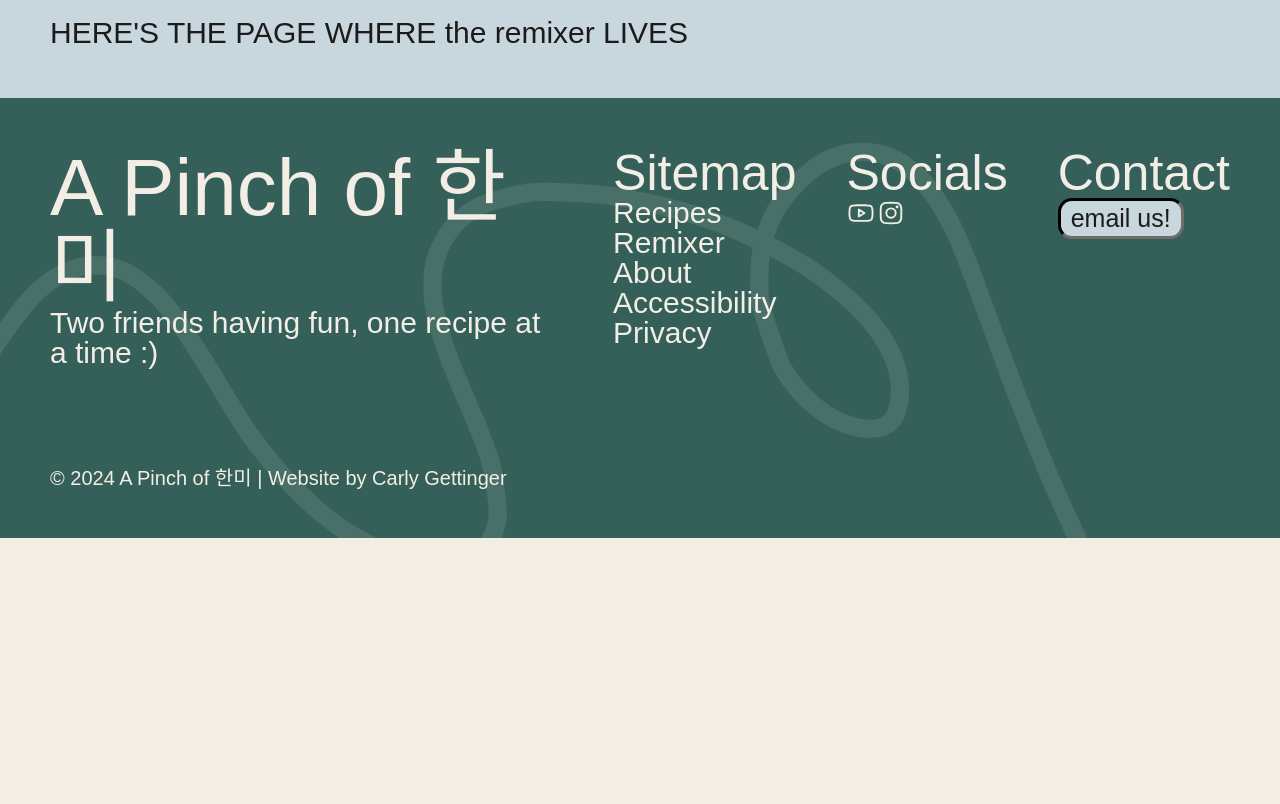
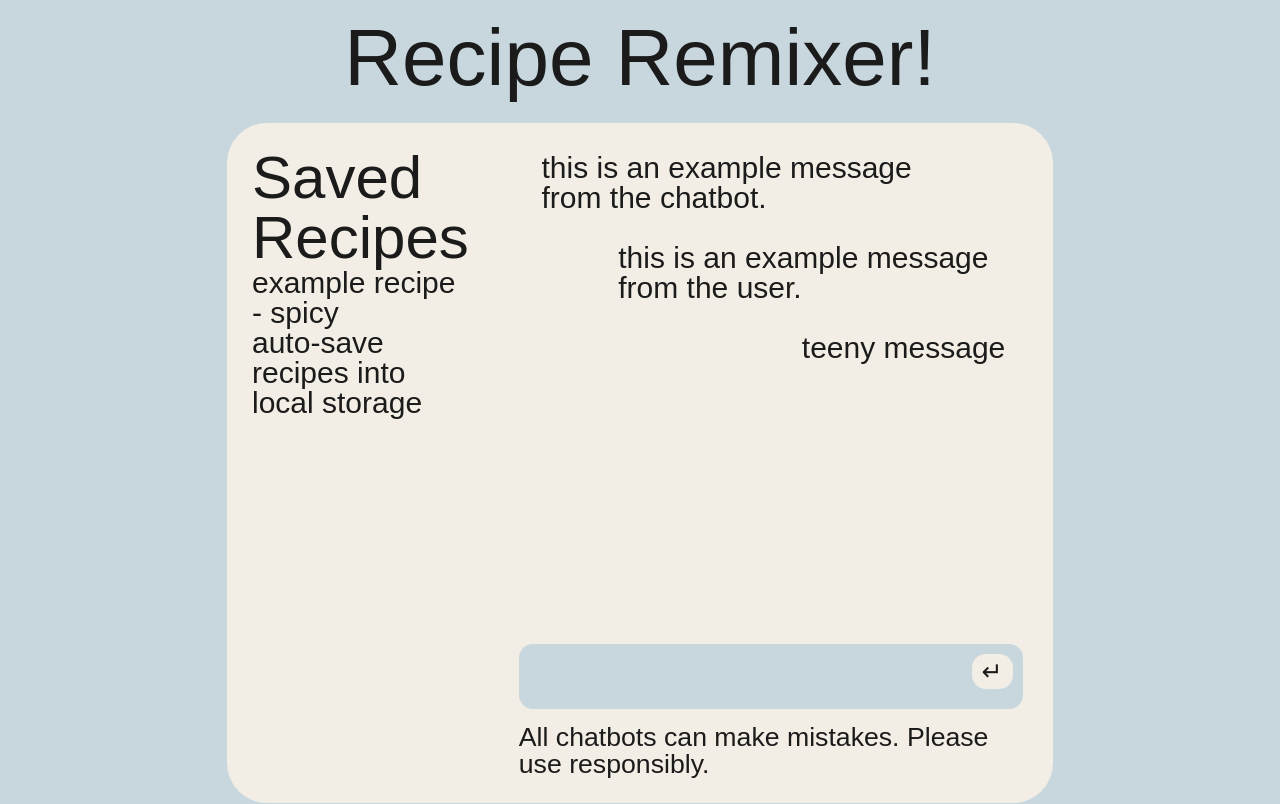
Before and after one commit to CJgett/gettinger-recipes, a Next.js app: page /remixer in a window 1280 px wide. Shown: the part 700-1504 px from the top of the page. Before the commit the page ends 1238 px from the top, so only its background shows below. Built offline with nearby package versions, Linux system fonts and the light colour scheme; a web font is replaced by a local one.

Commit message:
initial implementation - remixer

```diff
--- /dev/null
+++ b/app/components/Remixer.jsx
@@ -0,0 +1,38 @@
+export default function Remixer() {
+
+  return (
+    <div className="remixer-container">
+      <div className="remixer">
+        <div className="remixer-sidebar">
+          <h3>Saved Recipes</h3>
+          <ul className="saved-recipes-list">
+            <li>example recipe - spicy</li>
+            <li>auto-save recipes into local storage</li>
+          </ul>
+        </div>
+        <div className="remixer-chatbox">
+          <div className="remixer-messages">
+            <div className="remixer-message bot">
+              this is an example message from the chatbot.
+            </div>
+            <div className="remixer-message user">
+              this is an example message from the user.
+            </div>
+            <div className="remixer-message user">
+   teeny message
+            </div>
+          </div>
+          <div>
+          <div className="remixer-input">
+            <textarea></textarea>
+            <button>&crarr;</button>
+          </div>
+          <div className="remixer-warning">
+          All chatbots can make mistakes. Please use responsibly.
+          </div>
+        </div>
+        </div>
+      </div>
+    </div>
+  );
+}
--- a/app/remixer/page.jsx
+++ b/app/remixer/page.jsx
@@ -1,8 +1,14 @@
+import Remixer from '../components/Remixer.jsx'
+import '../styles/remixer.css'
+
 export default function RemixerPage() {
 
   return (
-    <section>
-    HERE'S THE PAGE WHERE the remixer LIVES
-    </section>
+    <div className="remixer-page">
+      <section>
+        <h2>Recipe Remixer!</h2>
+        <Remixer />
+      </section>
+    </div>
   );
 }
--- /dev/null
+++ b/app/styles/remixer.css
@@ -0,0 +1,116 @@
+.remixer-container {
+  display: flex;
+  flex-direction: column;
+  align-items: center;
+
+  .remixer {
+    box-sizing: border-box;
+    border: 8px solid var(--c-accent-tertiary);
+    border-radius: 40px;
+    width: 70%;
+    height: 85vh;
+    display: flex;
+    background-color: var(--c-bg);
+
+    .remixer-sidebar {
+      flex: 2;
+      border-right: 4px solid var(--c-accent-tertiary);
+      padding: 25px 0px 25px 0px;
+
+      > * {
+        padding: 0px 25px 0px 25px;
+      }
+
+      .saved-recipes-list {
+        padding-left: 0px;
+        padding-right: 0px;
+
+        li {
+          padding: 0px 25px 0px 25px;
+
+          &:hover {
+            background-color: rgba(255,255,255,0.3);
+            cursor: pointer;
+          }
+        }
+      }
+    }
+
+    .remixer-chatbox {
+      flex: 5;
+      padding: 25px;
+      display: flex;
+      flex-direction: column;
+      justify-content: space-between;
+
+      .remixer-messages {
+        overflow: scroll;
+        align-self: center;
+        display: flex;
+        flex-direction: column;
+        width: 95%;
+
+        .remixer-message {
+          display: block;
+          border-radius: 8px;
+          padding: 5px 10px 5px 10px;
+          margin-bottom: 20px;
+          max-width: 80%;
+          width: auto;
+
+          &.bot {
+            border: 2px dashed var(--c-accent-tertiary);
+            margin-right: 30px;
+            align-self: flex-start;
+          }
+
+          &.user {
+            border: 2px solid var(--c-accent-tertiary);
+            float: right;
+            margin-left: 30px;
+            align-self: flex-end;
+          }
+        }
+      }
+
+      .remixer-input {
+        width: 95%;
+        height: 1.5em;
+        background-color: var(--c-bg-secondary);
+        border-radius: 14px;
+        padding: 10px;
+        align-self: center;
+
+        textarea {
+          background-color: inherit;
+          border: none;
+          height: 100%;
+          width: 90%;
+          resize: none;
+          padding-left: 5px;
+          color: var(--c-text);
+
+          &:focus-visible {
+            outline: none;
+          }
+        }
+
+        button {
+          float: right;
+          border: none;
+        }
+      }
+
+      .remixer-warning {
+        margin-top: 15px;
+        font-size: 20pt;
+      }
+
+    }
+  }
+}
+
+.remixer-page > section > h2 {
+  text-align: center;
+  margin-bottom: 25px;
+}
--- a/app/styles/styles.css
+++ b/app/styles/styles.css
@@ -2,11 +2,17 @@
 
 @media (prefers-color-scheme: dark) {
   :root {
+    /* daaark gray */
     --c-bg: #1C1B1B;
+    /* daaark maroon */
     --c-bg-secondary: #331F29;
+    /* creamy white */
     --c-text: #F2EEE5;
+    /* light blue */
     --c-accent-primary: #C8D7DE;
+    /* light purple */
     --c-accent-secondary: #8E5572;
+    --c-accent-tertiary: #3E3C3C;
   }
 }
 
@@ -62,6 +68,12 @@ h3 {
   font-size: 60px;
 }
 
+textarea {
+  font-family: var(--f-dongle);
+  font-size: 25px;
+  line-height: 20px;
+}
+
 nav > ul {
   padding-left: 0;
 }
```
Also changed, not shown: app/styles/reset.css (line endings or trailing spaces).
